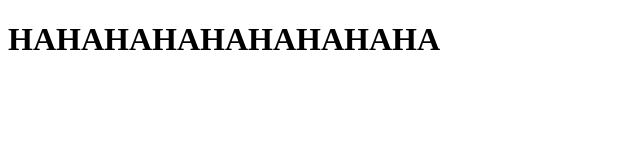
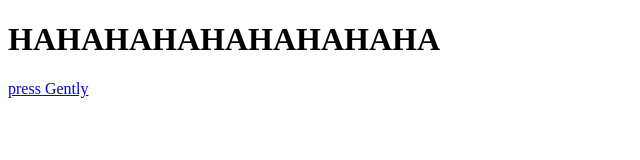
Before and after one commit to SaharshaBasnet007/session-08, a plain HTML site: page index.html in a window 1280 px wide. Shown: the whole page, without its empty margins (0-640 px from the left). Drawn offline with Linux system fonts and the light colour scheme.

Commit message:
laudu pujan

```diff
--- a/index.html
+++ b/index.html
@@ -3,9 +3,11 @@
 <head>
     <meta charset="UTF-8">
     <meta name="viewport" content="width=device-width, initial-scale=1.0">
+
     <title>Document</title>
 </head>
 <body>
     <h1>HAHAHAHAHAHAHAHAHA</h1>
+    <a href="about.html">press Gently</a>
 </body>
 </html>
```
Also changed, not shown: about.html (added).
